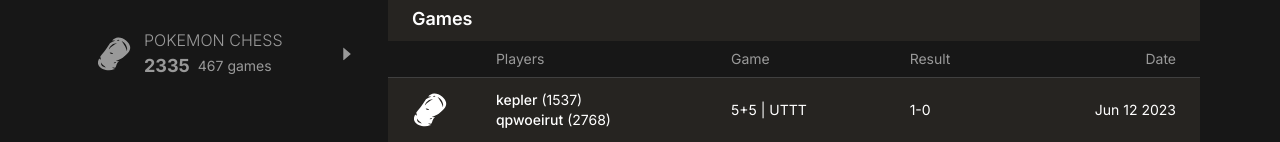
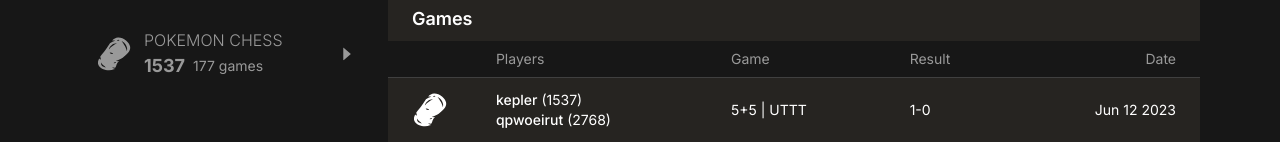
Before and after one commit to SVWEFSBRWHWBCOTSEID/SVWEFSBRWHWBCOTSEID.github.io, a Next.js app: page /profile in a window 1280 px wide. Shown: the part 371-513 px from the top of the page. Built offline with nearby package versions, Linux system fonts and the light colour scheme.

Commit message:
Map sidebar and panels from object

```diff
--- a/app/profile/ProfileContent.tsx
+++ b/app/profile/ProfileContent.tsx
@@ -14,12 +14,27 @@
             <Tab.Panels className="flex-grow bg-content rounded-t-lg overflow-clip">
                 <ProfileUserPanel />
 
-                {/* TODO: map this */}
-                <ProfileGamePanel />
-                <ProfileGamePanel />
-                <ProfileGamePanel />
-                <ProfileGamePanel />
+                {Object.entries(ratings).map(([key, value]) => (
+                    <ProfileGamePanel key={key} />
+                ))}
             </Tab.Panels>
         </Tab.Group>
     )
 }
+
+export const ratings = {
+    ttt: {rating: 1881, games: 117, provisional: false},
+    uttt: {rating: 1537, games: 177, provisional: false},
+    connectFour: {rating: 1224, games: 12, provisional: true},
+    pokemonChess: {rating: 1537, games: 177, provisional: false}
+}
+
+export function keyToName(key: string) {
+    switch (key) {
+        case 'ttt': return 'Tic-tac-toe';
+        case 'uttt': return 'Ultimate tic-tac-toe';
+        case 'connectFour': return 'Connect 4';
+        case 'pokemonChess': return 'Pokemon chess';
+    }
+    return 'Unknown game';
+}
--- a/app/profile/ProfileSidebar.tsx
+++ b/app/profile/ProfileSidebar.tsx
@@ -3,6 +3,7 @@
 import {Tab} from '@headlessui/react';
 import ProfileSidebarItem from './ProfileSidebarItem';
 import {AiFillCaretRight} from 'react-icons/ai';
+import {ratings, keyToName} from './ProfileContent';
 
 
 export default function ProfileSidebar() {
@@ -16,16 +17,9 @@
 
             <hr className="my-4 mx-6 border-t border-tertiary" />
 
-            <ProfileSidebarItem name="Tic-tac-toe" rating={1881} games={117} />
-            <ProfileSidebarItem name="Ultimate tic-tac-toe" rating={1537} games={177} />
-            <ProfileSidebarItem name="Connect 4" rating={1224} games={12} provisional />
-            <ProfileSidebarItem name="Pokemon chess" rating={2335} games={467} />
-            {/*
-            <ProfileSidebarItem />
-            <ProfileSidebarItem />
-            <ProfileSidebarItem />
-            <ProfileSidebarItem />
-            */}
+            {Object.entries(ratings).map(([key, value]) => (
+                <ProfileSidebarItem name={keyToName(key)} {...value} key={key} />
+            ))}
         </Tab.List>
     )
 }
```
